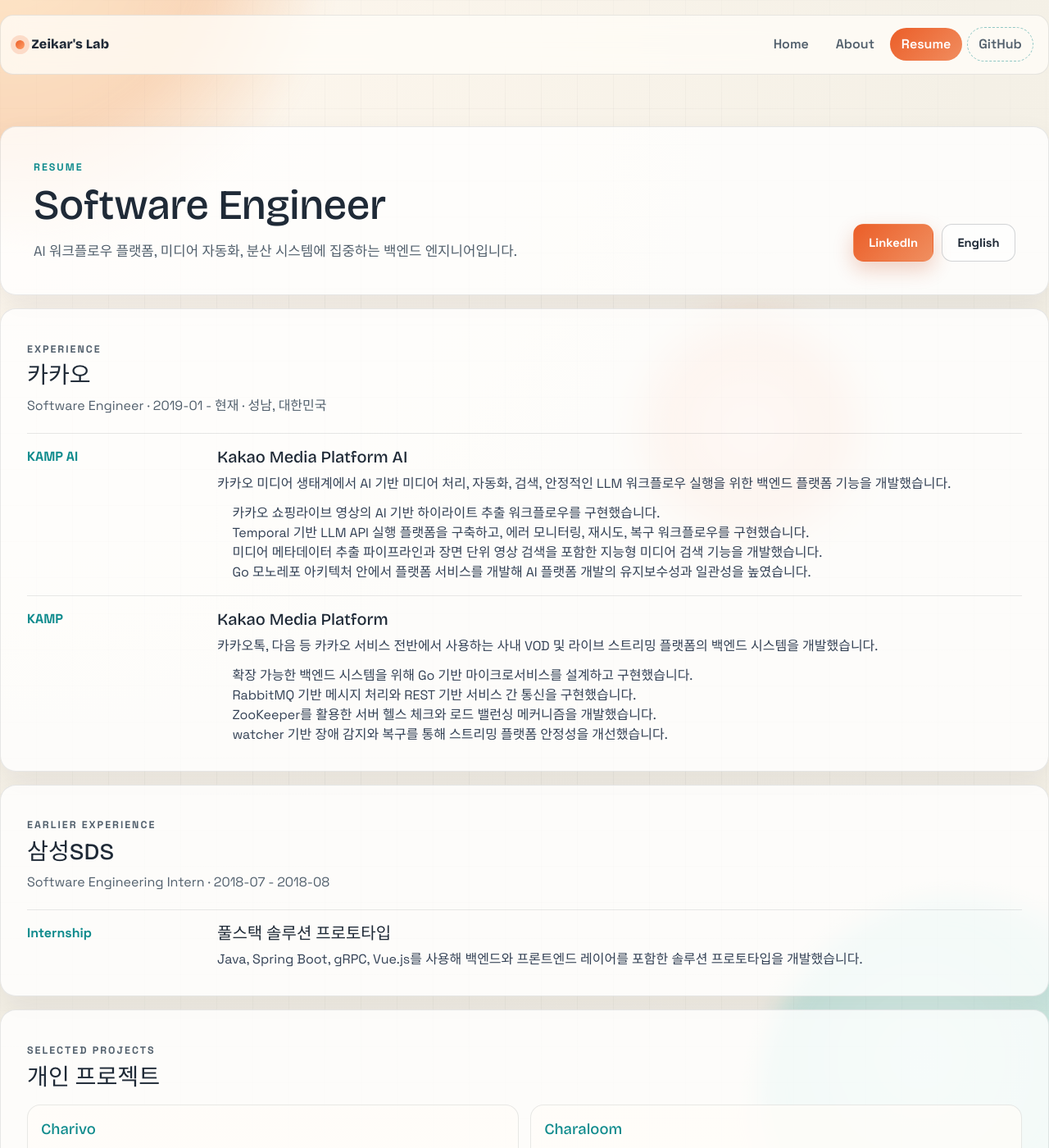
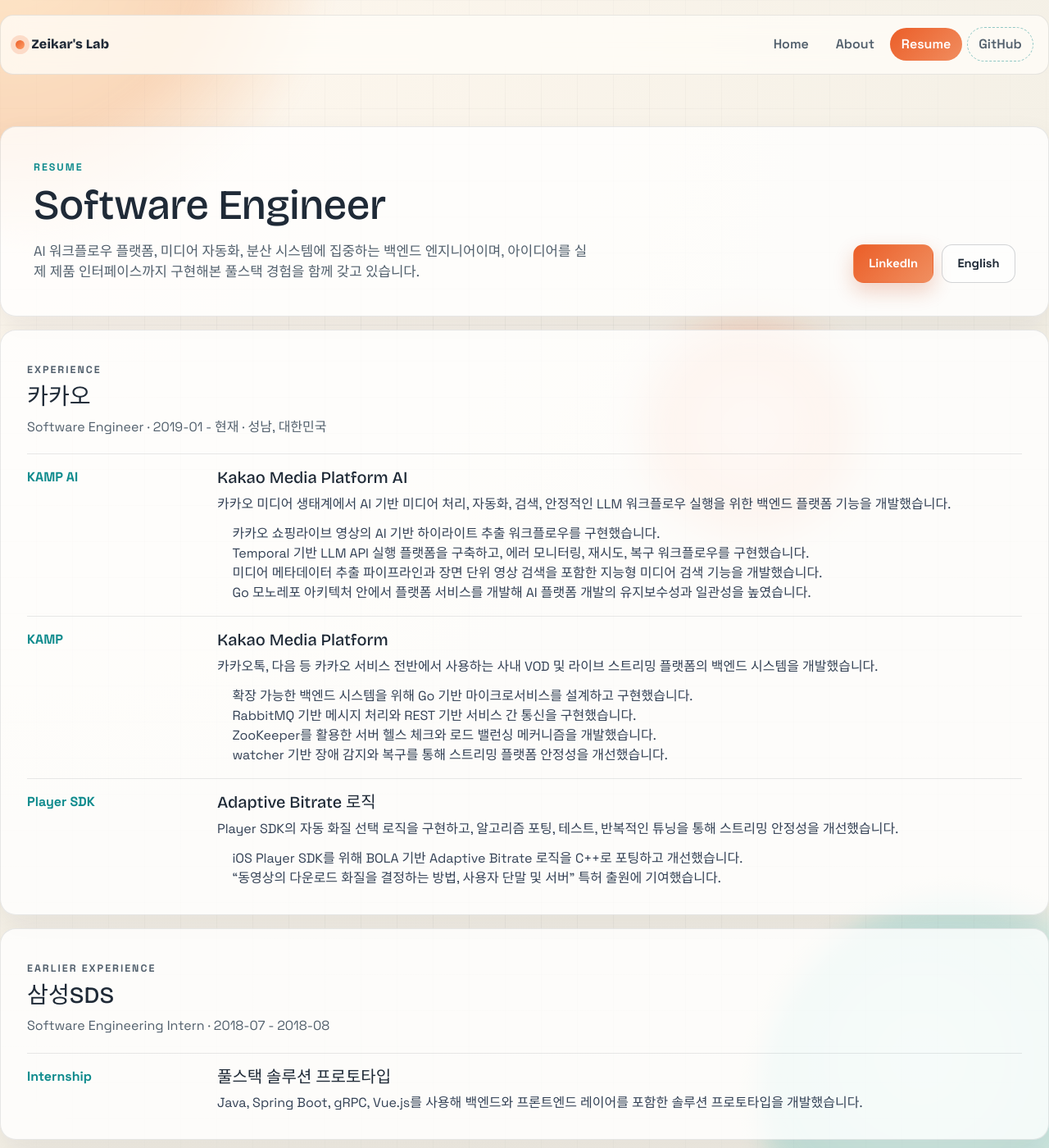
Before and after one commit to zeikar/zeikar.github.io, a Jekyll site: the page built from resume-ko.html, in a window 1280 px wide and 1400 px high. Shown: the whole window at 82% size. Built offline with Jekyll 4.4.1, drawn with Linux system fonts in a browser that asks for light colours; nearby versions of some CDN libraries; some of the changed text lies outside the part shown.

Commit message:
Add Player SDK & TetriCube entries; update intro
Update resume.html and resume-ko.html: expand the top resume copy to note full-stack product experience; add a Player SDK resume item describing Adaptive Bitrate (BOLA) porting in C++ and patent contribution; add a TetriCube project entry (Unity/C#, Google Play integration) with link to APKPure.

```diff
--- a/resume-ko.html
+++ b/resume-ko.html
@@ -13,7 +13,8 @@
         <p class="eyebrow">Resume</p>
         <h1>Software Engineer</h1>
         <p class="resume-copy">
-          AI 워크플로우 플랫폼, 미디어 자동화, 분산 시스템에 집중하는 백엔드 엔지니어입니다.
+          AI 워크플로우 플랫폼, 미디어 자동화, 분산 시스템에 집중하는 백엔드 엔지니어이며,
+          아이디어를 실제 제품 인터페이스까지 구현해본 풀스택 경험을 함께 갖고 있습니다.
         </p>
       </div>
       <div class="resume-actions">
@@ -60,6 +61,21 @@
               <li>RabbitMQ 기반 메시지 처리와 REST 기반 서비스 간 통신을 구현했습니다.</li>
               <li>ZooKeeper를 활용한 서버 헬스 체크와 로드 밸런싱 메커니즘을 개발했습니다.</li>
               <li>watcher 기반 장애 감지와 복구를 통해 스트리밍 플랫폼 안정성을 개선했습니다.</li>
+            </ul>
+          </div>
+        </article>
+
+        <article class="resume-item">
+          <div class="resume-item-meta">Player SDK</div>
+          <div class="resume-item-body">
+            <h3>Adaptive Bitrate 로직</h3>
+            <p>
+              Player SDK의 자동 화질 선택 로직을 구현하고, 알고리즘 포팅, 테스트,
+              반복적인 튜닝을 통해 스트리밍 안정성을 개선했습니다.
+            </p>
+            <ul>
+              <li>iOS Player SDK를 위해 BOLA 기반 Adaptive Bitrate 로직을 C++로 포팅하고 개선했습니다.</li>
+              <li>“동영상의 다운로드 화질을 결정하는 방법, 사용자 단말 및 서버” 특허 출원에 기여했습니다.</li>
             </ul>
           </div>
         </article>
@@ -170,6 +186,19 @@
             <span>Korean APIs</span>
           </div>
         </article>
+
+        <article class="resume-project">
+          <h3><a href="https://apkpure.com/tetricube/com.LuciZ.TetriCube" target="_blank" rel="noopener">TetriCube</a></h3>
+          <p>
+            Unity와 C#으로 개발한 개인 3D 테트리스 게임입니다. Google Play Game Services와
+            연동해 랭킹과 업적 기능을 구현했습니다.
+          </p>
+          <div class="project-tags">
+            <span>Unity</span>
+            <span>C#</span>
+            <span>Google Play</span>
+          </div>
+        </article>
       </div>
     </section>
 
```
Also changed, not shown: resume.html (+30 -1 lines).
